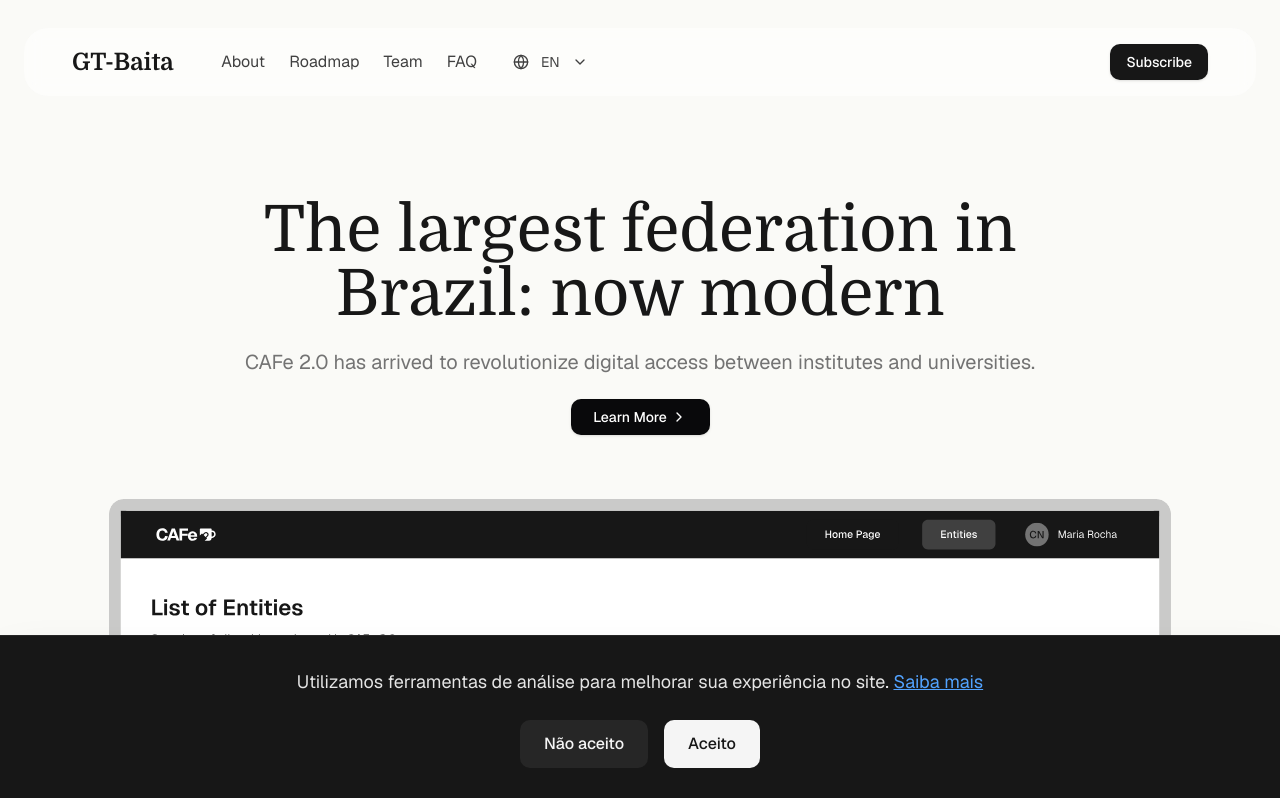
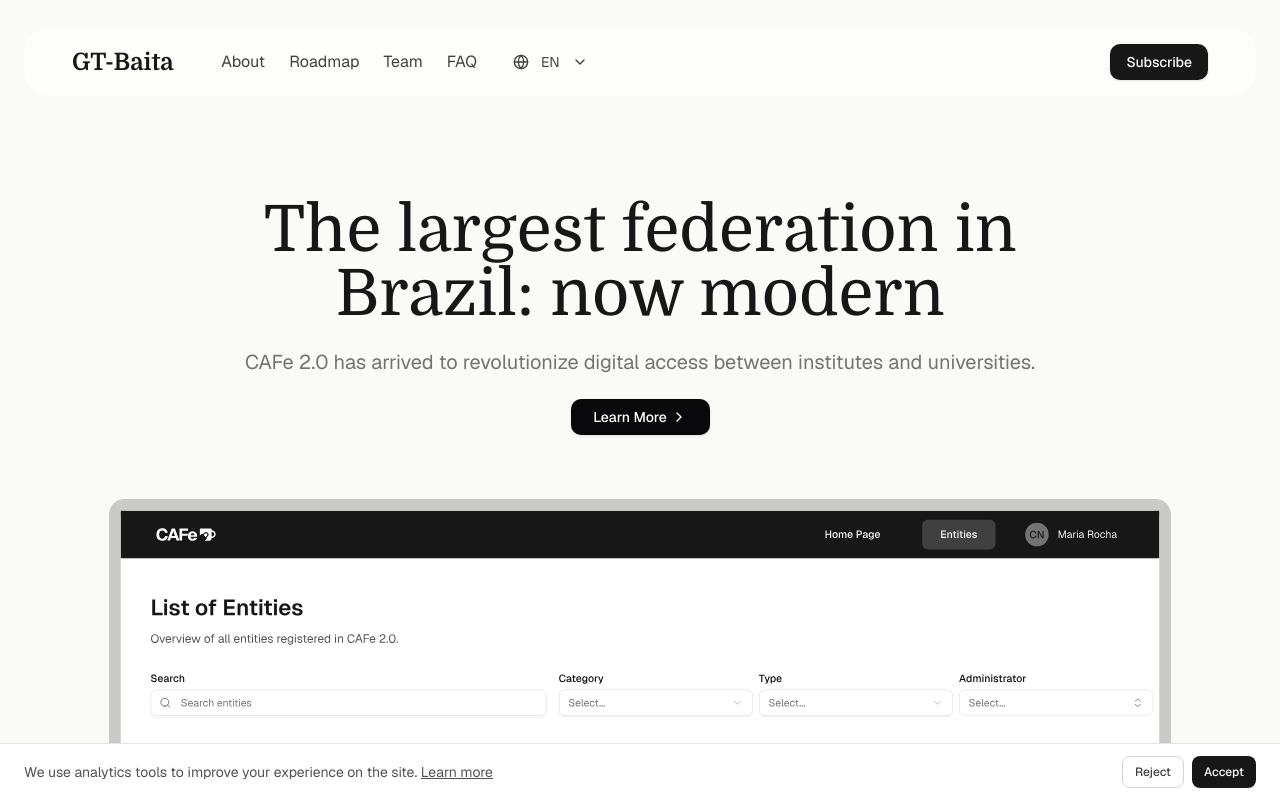
Before and after one commit to GT-BAITA/gt-baita.github.io, a React (Vite) app: page /#/ in a window 1280 px wide. Shown: the top 798 px of the page. Built offline with nearby package versions, Linux system fonts and the light colour scheme; what react-google-recaptcha-v3 would draw is missing.

Commit message:
fix: ray comments

```diff
--- a/src/components/home/faq-section.tsx
+++ b/src/components/home/faq-section.tsx
@@ -4,7 +4,7 @@
   AccordionItem,
   AccordionTrigger,
 } from "@/components/ui/accordion";
-import { useTranslation } from "react-i18next";
+import { Trans, useTranslation } from "react-i18next";
 
 function CustomAccordionItem(props: {
   value: string;
@@ -29,18 +29,33 @@
 }
 
 function CustomAccordionContent({
-  text,
-  children,
+  i18nKey,
+  linkHref,
 }: {
-  text?: string;
-  children?: React.ReactNode;
+  i18nKey: string;
+  linkHref?: string;
 }) {
+  const isExternalLink = linkHref?.startsWith("http");
+
   return (
-    <AccordionContent className="text-neutral-900 p-0 text-base font-[400] leading-5 px-4 pb-4 font-geist">
-      {text ? (
-        <div dangerouslySetInnerHTML={{ __html: text }} className="[&_a]:text-blue-600 [&_a]:underline [&_a]:hover:text-blue-800" />
-      ) : null}
-      {children}
+    <AccordionContent className="text-neutral-900 p-0 text-base font-[400] leading-5 px-4 pb-4 font-geist [&_a]:text-blue-600 [&_a]:underline [&_a]:hover:text-blue-800">
+      <Trans
+        i18nKey={i18nKey}
+        components={
+          linkHref
+            ? {
+                a: (
+                  <a
+                    href={linkHref}
+                    {...(isExternalLink
+                      ? { target: "_blank", rel: "noopener noreferrer" }
+                      : {})}
+                  />
+                ),
+              }
+            : undefined
+        }
+      />
     </AccordionContent>
   );
 }
@@ -59,32 +74,41 @@
           <Accordion type="single" collapsible defaultValue="item-1">
             <CustomAccordionItem value="item-1">
               <CustomAccordionTrigger text={t("faq.q1")} />
-              <CustomAccordionContent text={t("faq.a1")} />
+              <CustomAccordionContent
+                i18nKey="faq.a1"
+                linkHref="https://servicos.baita.testbeds.rnp.br/"
+              />
             </CustomAccordionItem>
 
             <CustomAccordionItem value="item-2">
               <CustomAccordionTrigger text={t("faq.q2")} />
-              <CustomAccordionContent text={t("faq.a2")} />
+              <CustomAccordionContent i18nKey="faq.a2" />
             </CustomAccordionItem>
 
             <CustomAccordionItem value="item-3">
               <CustomAccordionTrigger text={t("faq.q3")} />
-              <CustomAccordionContent text={t("faq.a3")} />
+              <CustomAccordionContent i18nKey="faq.a3" />
             </CustomAccordionItem>
 
             <CustomAccordionItem value="item-4">
               <CustomAccordionTrigger text={t("faq.q4")} />
-              <CustomAccordionContent text={t("faq.a4")} />
+              <CustomAccordionContent
+                i18nKey="faq.a4"
+                linkHref="https://servicos.baita.testbeds.rnp.br/"
+              />
             </CustomAccordionItem>
 
             <CustomAccordionItem value="item-5">
               <CustomAccordionTrigger text={t("faq.q5")} />
-              <CustomAccordionContent text={t("faq.a5")} />
+              <CustomAccordionContent
+                i18nKey="faq.a5"
+                linkHref="mailto:contato.gtbaita@gmail.com"
+              />
             </CustomAccordionItem>
 
             <CustomAccordionItem value="item-6">
               <CustomAccordionTrigger text={t("faq.q6")} />
-              <CustomAccordionContent text={t("faq.a6")} />
+              <CustomAccordionContent i18nKey="faq.a6" />
             </CustomAccordionItem>
           </Accordion>
         </div>
--- a/src/components/layout/components/clarity-notice.tsx
+++ b/src/components/layout/components/clarity-notice.tsx
@@ -1,6 +1,8 @@
 import { useEffect, useState } from "react";
+import { useTranslation } from "react-i18next";
 
 export function ClarityNotice() {
+  const { t } = useTranslation();
   const [isVisible, setIsVisible] = useState(true);
 
   useEffect(() => {
@@ -43,31 +45,31 @@
   if (!isVisible) return null;
 
   return (
-    <div className="fixed bottom-0 left-0 right-0 z-50 bg-neutral-900 border-t border-neutral-800 shadow-2xl">
-      <div className="max-w-[1264px] mx-auto px-6 py-6 sm:py-8 flex flex-col items-center gap-6">
-        <p className="text-base sm:text-lg text-neutral-200 font-geist text-center">
-          Utilizamos ferramentas de análise para melhorar sua experiência no site.{" "}
+    <div className="fixed bottom-0 left-0 right-0 z-50 bg-white border-t border-neutral-200 shadow-md">
+      <div className="max-w-[1264px] mx-auto px-4 py-3 flex flex-row items-center justify-between gap-4">
+        <p className="text-xs sm:text-sm text-neutral-600 font-geist">
+          {t("clarityNotice.text")}{" "}
           <a
             href="https://clarity.microsoft.com/privacy"
             target="_blank"
             rel="noopener noreferrer"
-            className="text-blue-400 underline hover:text-blue-300"
+            className="underline hover:text-neutral-900"
           >
-            Saiba mais
+            {t("clarityNotice.learnMore")}
           </a>
         </p>
-        <div className="flex gap-4 shrink-0 w-full sm:w-auto">
+        <div className="flex gap-2 shrink-0">
           <button
             onClick={handleReject}
-            className="flex-1 sm:flex-none px-6 h-12 rounded-lg bg-neutral-800 text-neutral-100 text-base font-medium hover:bg-neutral-700 transition-colors"
+            className="px-3 h-8 rounded-md border border-neutral-300 text-neutral-700 text-xs font-medium hover:bg-neutral-100 transition-colors"
           >
-            Não aceito
+            {t("clarityNotice.reject")}
           </button>
           <button
             onClick={handleAccept}
-            className="flex-1 sm:flex-none px-6 h-12 rounded-lg bg-neutral-100 text-neutral-900 text-base font-medium hover:bg-white transition-colors"
+            className="px-3 h-8 rounded-md bg-neutral-900 text-white text-xs font-medium hover:bg-neutral-800 transition-colors"
           >
-            Aceito
+            {t("clarityNotice.accept")}
           </button>
         </div>
       </div>
--- a/src/locale/en-translation.json
+++ b/src/locale/en-translation.json
@@ -63,15 +63,15 @@
   "aboutPortal.public": "Open to the Public",
   "faq.title": "FAQ",
   "faq.q1": "Is the Portal already live?",
-  "faq.a1": "Yes! The interoperability backbone is accessible at <a href=\"https://servicos.baita.testbeds.rnp.br/\" target=\"_blank\" rel=\"noopener noreferrer\">https://servicos.baita.testbeds.rnp.br/</a>. The Management System is also operational, but access is restricted to provider managers who are part of the early-adopters program. We are currently in the acquisition phase for institutions interested in testing the solution.",
+  "faq.a1": "Yes! The interoperability backbone is accessible at <a>https://servicos.baita.testbeds.rnp.br/</a>. The Management System is also operational, but access is restricted to provider managers who are part of the early-adopters program. We are currently in the acquisition phase for institutions interested in testing the solution.",
   "faq.q2": "Who is the target audience for CAFe 2.0?",
   "faq.a2": "CAFe 2.0 solutions serve students, professors, and researchers through centralized service discovery. The Benefits Portal is publicly accessible, with no institutional affiliation required to explore the available services. In addition, the Management System is designed for interaction with institution managers and federation operators.",
   "faq.q3": "What changes for those who already use CAFe today?",
   "faq.a3": "CAFe 2.0 is being developed to coexist with the current federation during the transition between federation protocols (SAML and OpenID Federation). For end users, the most visible change will be a simpler and more intuitive WAYF. For institutional IT managers and application maintainers, the new Management System simplifies the registration and maintenance of identity providers.",
   "faq.q4": "What is the Benefits Portal?",
-  "faq.a4": "It is a digital service discovery platform available to the Brazilian academic community, accessible through institutional login. You can access the interoperability backbone at <a href=\"https://servicos.baita.testbeds.rnp.br/\" target=\"_blank\" rel=\"noopener noreferrer\">https://servicos.baita.testbeds.rnp.br/</a>.",
+  "faq.a4": "It is a digital service discovery platform available to the Brazilian academic community, accessible through institutional login. You can access the interoperability backbone at <a>https://servicos.baita.testbeds.rnp.br/</a>.",
   "faq.q5": "How can I contact the project?",
-  "faq.a5": "You can use the subscription form below to send a message to the team, or contact us directly via email at <a href=\"mailto:contato.gtbaita@gmail.com\">contato.gtbaita@gmail.com</a>. Dedicated support channels will be made available as the project advances toward production.",
+  "faq.a5": "You can use the subscription form below to send a message to the team, or contact us directly via email at <a>contato.gtbaita@gmail.com</a>. Dedicated support channels will be made available as the project advances toward production.",
   "faq.q6": "Which international initiatives are aligned with CAFe 2.0?",
   "faq.a6": "CAFe 2.0 adopts OpenID Federation 1.0, a standard being studied by eduGAIN and implemented by national federations such as those in Italy and Sweden. This positions the Brazilian federation in line with the global movement to modernize academic identity management.",
   "features.card1.title": "Three platforms, one solution",
@@ -140,5 +140,9 @@
   "earlyAdopters.usecase2.title": "Providers Integration",
   "earlyAdopters.usecase2.description": "Connect existing OIDC providers or services without the need to care about federation stuff.",
   "earlyAdopters.usecase3.title": "Identity Provider as a Service",
-  "earlyAdopters.usecase3.description": "Offer a unified experience to students and teachers through a single, secure academic identity."
+  "earlyAdopters.usecase3.description": "Offer a unified experience to students and teachers through a single, secure academic identity.",
+  "clarityNotice.text": "We use analytics tools to improve your experience on the site.",
+  "clarityNotice.learnMore": "Learn more",
+  "clarityNotice.accept": "Accept",
+  "clarityNotice.reject": "Reject"
 }
```
Also changed, not shown: src/locale/pt-translation.json (+8 -4 lines).
